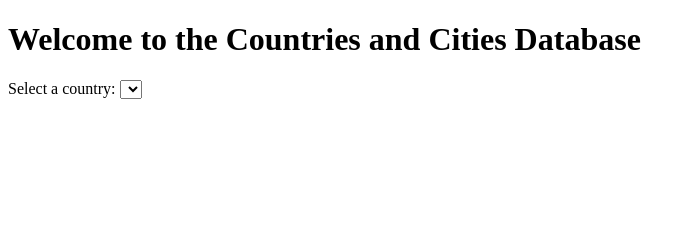
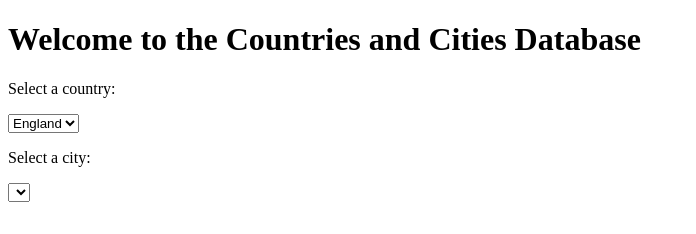
Before and after one commit to Aiedail11/countries-proj, a plain HTML site: page index.html in a window 1280 px wide. Shown: the whole page, without its empty margins (0-696 px from the left). Drawn offline with nearby package versions, Linux system fonts and the light colour scheme.

Commit message:
Set up basic HTML and main.js, working on AJAX calls

```diff
--- a/index.html
+++ b/index.html
@@ -2,13 +2,23 @@
 <html>
     <head></head>
     <body>
-    <h1>Welcome to the Countries and Cities Database</h1>
-    <form>
-        <label for="country" name = "country">Select a country:</label>
-        <select id="country" name = "country">
-            <!-- This is where we pull the country options-->
+        <main>
+            <h1>Welcome to the Countries and Cities Database</h1>
+            <form>
+                <p>Select a country:</p>
+                <label for="country"></label>
+                <select id="countryDropdown" name = "country">
 
-        </select>
-    </form>
-</body>
+                </select>
+            </form>
+
+            <form>
+                <p>Select a city:</p>
+                <label for="city"></label>
+                <select id="cityDropdown" name = "city"></select>
+            </form>
+        </main>
+        <script src='https://code.jquery.com/jquery-3.1.0.min.js'></script>
+        <script src="./main.js"></script>
+    </body>
 </html>
--- a/main.js
+++ b/main.js
@@ -0,0 +1,25 @@
+
+// get fields from index.html
+const countryField = document.querySelector('#countryDropdown');
+const cityField = document.querySelector('#cityDropdown');
+
+// strings of HTML we are going to insert
+let countriesString = "";
+let citiesString = "";
+
+// information to reach API
+const countriesURL = 'https://xc-ajax-demo.herokuapp.com/api/countries/';
+
+//let's make a call to the database to get data for the strings
+//AJAX functions!
+
+// countries first!
+const getCountries = async () => {
+
+
+}
+
+//translate json objects to strings using a for loop?
+
+
+countryField.innerHTML = '<option value="England">England</option>';
```
